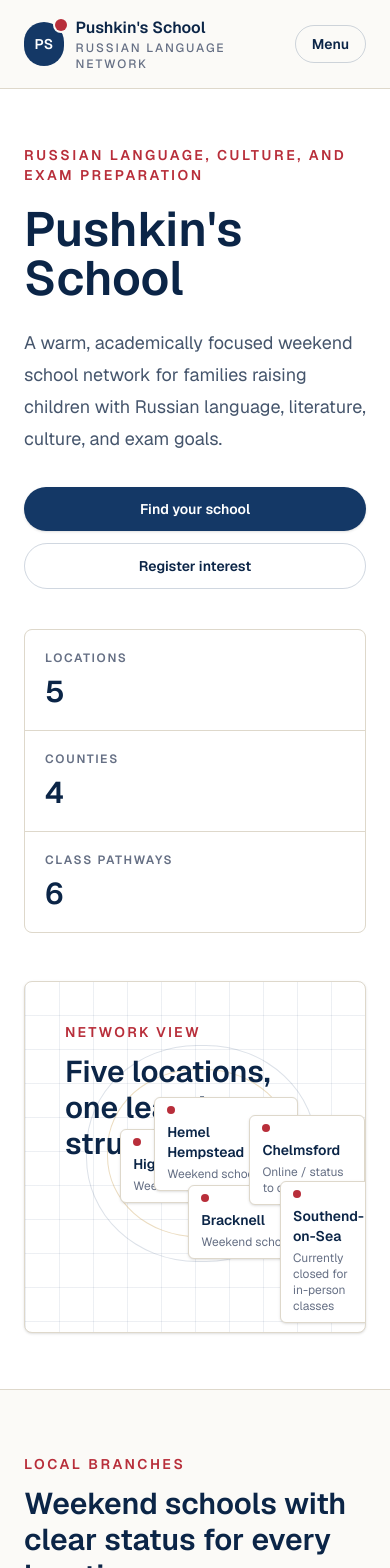
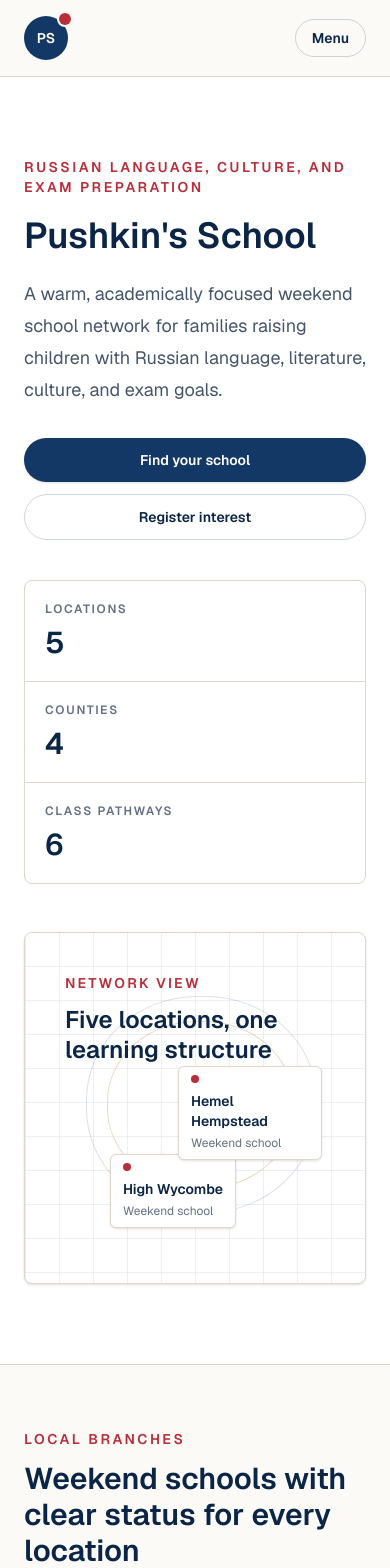
Before and after one commit to AntonV0/pushkins-russian-school, a Next.js app: page / in a window 390 px wide. Shown: the top 1568 px of the page. Built offline with nearby package versions, Linux system fonts and the light colour scheme.

Commit message:
fix(ui): tighten responsive hero layout

```diff
--- a/src/app/layout.tsx
+++ b/src/app/layout.tsx
@@ -73,7 +73,7 @@
       lang="en"
       className={`${geistSans.variable} ${geistMono.variable} h-full antialiased`}
     >
-      <body className="flex min-h-full flex-col">
+      <body className="flex min-h-full flex-col overflow-x-hidden">
         <a
           href="#main-content"
           className="sr-only focus:not-sr-only focus:fixed focus:left-4 focus:top-4 focus:z-50 focus:rounded-full focus:bg-brand-blue focus:px-4 focus:py-2 focus:text-sm focus:font-semibold focus:text-white"
--- a/src/app/page.tsx
+++ b/src/app/page.tsx
@@ -44,12 +44,12 @@
   return (
     <main>
       <section className="border-b border-border-soft bg-surface">
-        <div className="mx-auto grid min-h-[calc(100vh-82px)] max-w-7xl items-center gap-12 px-6 py-14 lg:grid-cols-[0.98fr_1.02fr] lg:px-8">
+        <div className="mx-auto grid max-w-7xl items-center gap-12 px-6 py-20 lg:grid-cols-[0.98fr_1.02fr] lg:px-8">
           <div>
             <p className="text-sm font-semibold uppercase tracking-[0.18em] text-brand-red">
               Russian language, culture, and exam preparation
             </p>
-            <h1 className="mt-5 max-w-4xl text-5xl font-semibold leading-[1.02] text-brand-blue-strong sm:text-6xl">
+            <h1 className="mt-5 max-w-4xl text-4xl font-semibold leading-[1.04] text-brand-blue-strong sm:text-6xl">
               Pushkin&apos;s School
             </h1>
             <p className="mt-6 max-w-2xl text-lg leading-8 text-slate-600">
--- a/src/components/site/brand-mark.tsx
+++ b/src/components/site/brand-mark.tsx
@@ -11,11 +11,11 @@
         <span className="absolute -right-1 -top-1 size-3 rounded-full bg-brand-red ring-2 ring-background" />
       </span>
       {!compact ? (
-        <span className="leading-tight">
-          <span className="block text-base font-semibold text-brand-blue-strong">
+        <span className="min-w-0 leading-tight">
+          <span className="block truncate text-base font-semibold text-brand-blue-strong">
             Pushkin&apos;s School
           </span>
-          <span className="block text-xs font-medium uppercase tracking-[0.16em] text-muted">
+          <span className="hidden text-xs font-medium uppercase tracking-[0.16em] text-muted sm:block">
             Russian language network
           </span>
         </span>
--- a/src/components/site/header.tsx
+++ b/src/components/site/header.tsx
@@ -7,8 +7,13 @@
   return (
     <header className="sticky top-0 z-20 border-b border-border-soft bg-background/95 backdrop-blur">
       <div className="mx-auto flex max-w-7xl items-center justify-between gap-4 px-6 py-4 lg:px-8">
-        <Link href="/" className="group">
-          <BrandMark />
+        <Link href="/" className="group min-w-0">
+          <span className="hidden sm:inline">
+            <BrandMark className="min-w-0" />
+          </span>
+          <span className="sm:hidden">
+            <BrandMark compact />
+          </span>
         </Link>
 
         <nav
@@ -29,7 +34,7 @@
           </ButtonLink>
         </nav>
 
-        <details className="group relative lg:hidden">
+        <details className="group relative shrink-0 lg:hidden">
           <summary className="flex cursor-pointer list-none items-center justify-center rounded-full border border-brand-blue/20 px-4 py-2 text-sm font-semibold text-brand-blue-strong transition hover:border-brand-red hover:text-brand-red focus:outline-none focus:ring-2 focus:ring-brand-red/30">
             Menu
           </summary>
--- a/src/components/site/network-visual.tsx
+++ b/src/components/site/network-visual.tsx
@@ -1,11 +1,11 @@
 import { schools } from "@/data/schools";
 
 const positions = [
-  "left-[28%] top-[42%]",
-  "left-[38%] top-[33%]",
-  "left-[48%] top-[58%]",
-  "left-[66%] top-[38%]",
-  "left-[75%] top-[57%]",
+  "left-[25%] top-[63%]",
+  "left-[45%] top-[38%]",
+  "left-[52%] top-[63%]",
+  "left-[68%] top-[42%]",
+  "left-[74%] top-[68%]",
 ];
 
 export function NetworkVisual() {
@@ -18,14 +18,16 @@
         <p className="text-sm font-semibold uppercase tracking-[0.16em] text-brand-red">
           Network view
         </p>
-        <p className="mt-3 text-3xl font-semibold text-brand-blue-strong">
+        <p className="mt-3 text-2xl font-semibold leading-tight text-brand-blue-strong">
           Five locations, one learning structure
         </p>
       </div>
       {schools.map((school, index) => (
         <div
           key={school.slug}
-          className={`absolute ${positions[index]} max-w-36 rounded-md border border-border-soft bg-white px-3 py-2 shadow-sm`}
+          className={`absolute ${positions[index]} max-w-36 rounded-md border border-border-soft bg-white px-3 py-2 shadow-sm ${
+            index > 1 ? "hidden sm:block" : ""
+          }`}
         >
           <span className="mb-2 block size-2 rounded-full bg-brand-red" />
           <p className="text-sm font-semibold leading-5 text-brand-blue-strong">
```
